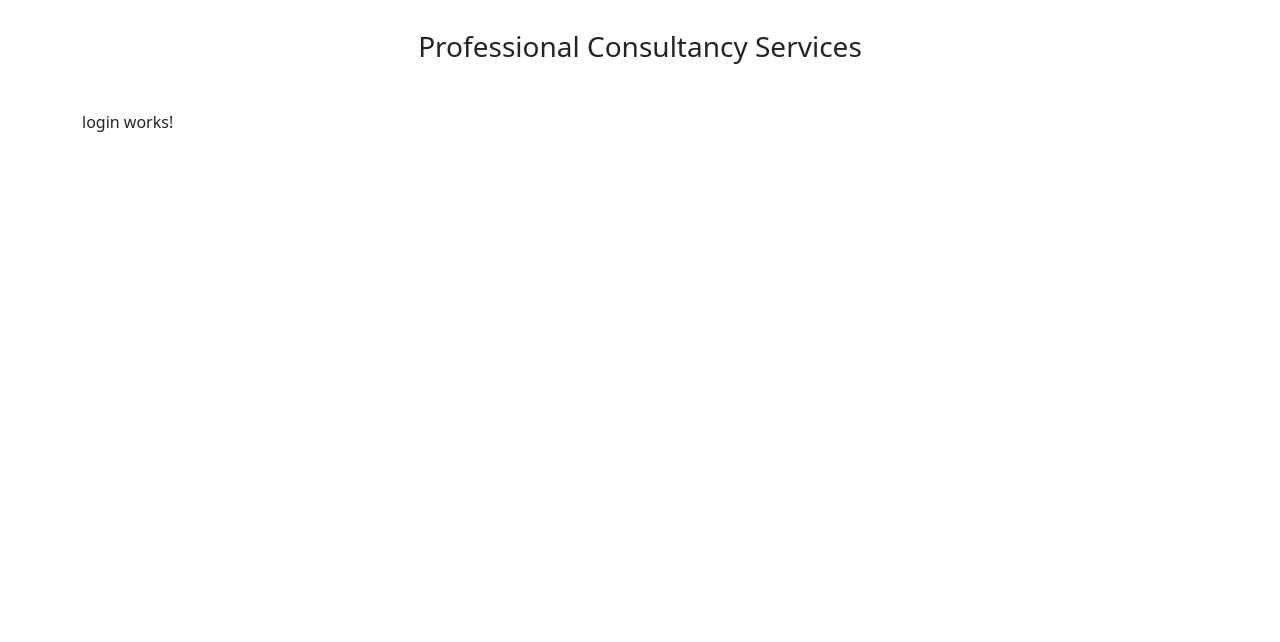
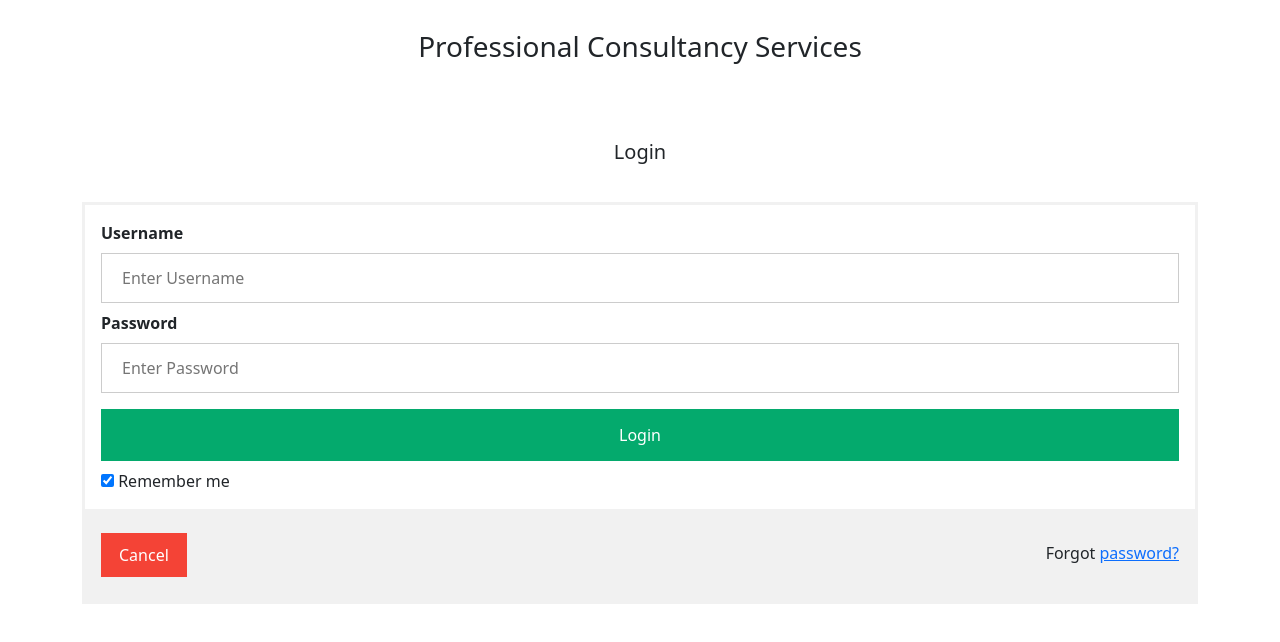
Before and after one commit to abhishekbhajantri/Professional-Consultancy-Service, an Angular app in the folder pcs-frontend/: page / in a window 1280 px wide. Shown: the top 642 px of the page. Built offline with nearby package versions, Linux system fonts and the light colour scheme.

Commit message:
Login design 1

```diff
--- a/pcs-frontend/src/app/login/login.component.css
+++ b/pcs-frontend/src/app/login/login.component.css
@@ -0,0 +1,61 @@
+body {font-family: Arial, Helvetica, sans-serif;}
+form {border: 3px solid #f1f1f1;}
+
+input[type=text], input[type=password] {
+  width: 100%;
+  padding: 12px 20px;
+  margin: 8px 0;
+  display: inline-block;
+  border: 1px solid #ccc;
+  box-sizing: border-box;
+}
+
+button {
+  background-color: #04AA6D;
+  color: white;
+  padding: 14px 20px;
+  margin: 8px 0;
+  border: none;
+  cursor: pointer;
+  width: 100%;
+}
+
+button:hover {
+  opacity: 0.8;
+}
+
+.cancelbtn {
+  width: auto;
+  padding: 10px 18px;
+  background-color: #f44336;
+}
+
+.imgcontainer {
+  text-align: center;
+  margin: 24px 0 12px 0;
+}
+
+img.avatar {
+  width: 40%;
+  border-radius: 50%;
+}
+
+.container {
+  padding: 16px;
+}
+
+span.psw {
+  float: right;
+  padding-top: 16px;
+}
+
+/* Change styles for span and cancel button on extra small screens */
+@media screen and (max-width: 300px) {
+  span.psw {
+     display: block;
+     float: none;
+  }
+  .cancelbtn {
+     width: 100%;
+  }
+}
--- a/pcs-frontend/src/app/login/login.component.html
+++ b/pcs-frontend/src/app/login/login.component.html
@@ -1 +1,22 @@
-<p>login works!</p>
+<h5 class="d-flex justify-content-center" style="padding: 30px;">Login</h5>
+<form action="/action_page.php" method="post">
+
+
+    <div class="container">
+      <label for="uname"><b>Username</b></label>
+      <input type="text" placeholder="Enter Username" name="uname" required>
+
+      <label for="psw"><b>Password</b></label>
+      <input type="password" placeholder="Enter Password" name="psw" required>
+
+      <button type="submit">Login</button>
+      <label>
+        <input type="checkbox" checked="checked" name="remember"> Remember me
+      </label>
+    </div>
+
+    <div class="container" style="background-color:#f1f1f1">
+      <button type="button" class="cancelbtn">Cancel</button>
+      <span class="psw">Forgot <a href="#">password?</a></span>
+    </div>
+  </form>
```
